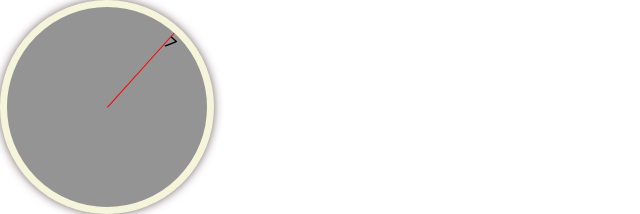
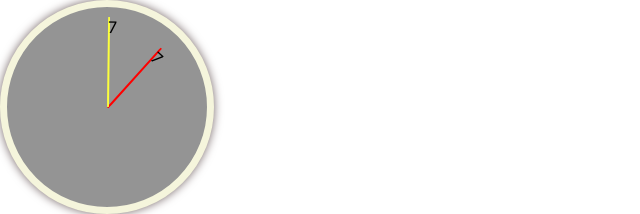
Before and after one commit to rafisfast/clock, a React (Create React App) app: page / in a window 1280 px wide. Shown: the top 214 px of the page, without its empty margins (0-640 px from the left). Built offline with nearby package versions, Linux system fonts and the light colour scheme.

Commit message:
created the hour and second hands

```diff
--- a/src/App.js
+++ b/src/App.js
@@ -3,13 +3,16 @@ import React, {Component, createContext, useContext, useEffect, useRef, useState
 function Needle() {
     const seconds = useContext(TimeContext)
     const style = {
-        transform: 'rotate(' + seconds/60 * 360 + 'deg)',
-        background: 'red'
     }
 
     return (
-        <div className="main-needle" style={style}>
-            {seconds}
+        <div>
+            <div className="second-hand" style={{transform: 'rotate(' + seconds/60 * 360 + 'deg)'}}>
+                {seconds}
+            </div>
+            <div className="hour-hand" style={{transform: 'rotate(' + seconds/(60 * 60) * 360 + 'deg)'}}>
+                {seconds}
+            </div>
         </div>
     )
 }
--- a/src/index.css
+++ b/src/index.css
@@ -7,13 +7,28 @@ body {
   -moz-osx-font-smoothing: grayscale;
 }
 
-.main-needle {
+.second-hand {
   background-color: red;
-  width: 0.6%;
-  height:50%;
-  margin: 0% 50%;
+  width: 1%;
+  height:40%;
   transform-origin: 0% 100%;
+  border-radius: 10%;
   transition: transform 1000ms cubic-bezier(.32,0,.07,1);
+  left: 50%;
+  top: 10%;
+  position: absolute;
+}
+
+.hour-hand {
+  background-color: rgba(252, 255, 61, 1);
+  width: 1%;
+  height:45%;
+  transform-origin: 0% 100%;
+  border-radius: 10%;
+  transition: transform 1000ms cubic-bezier(.32,0,.07,1);
+  left: 50%;
+  top: 5%;
+  position: absolute;
 }
 
 .base {
```
